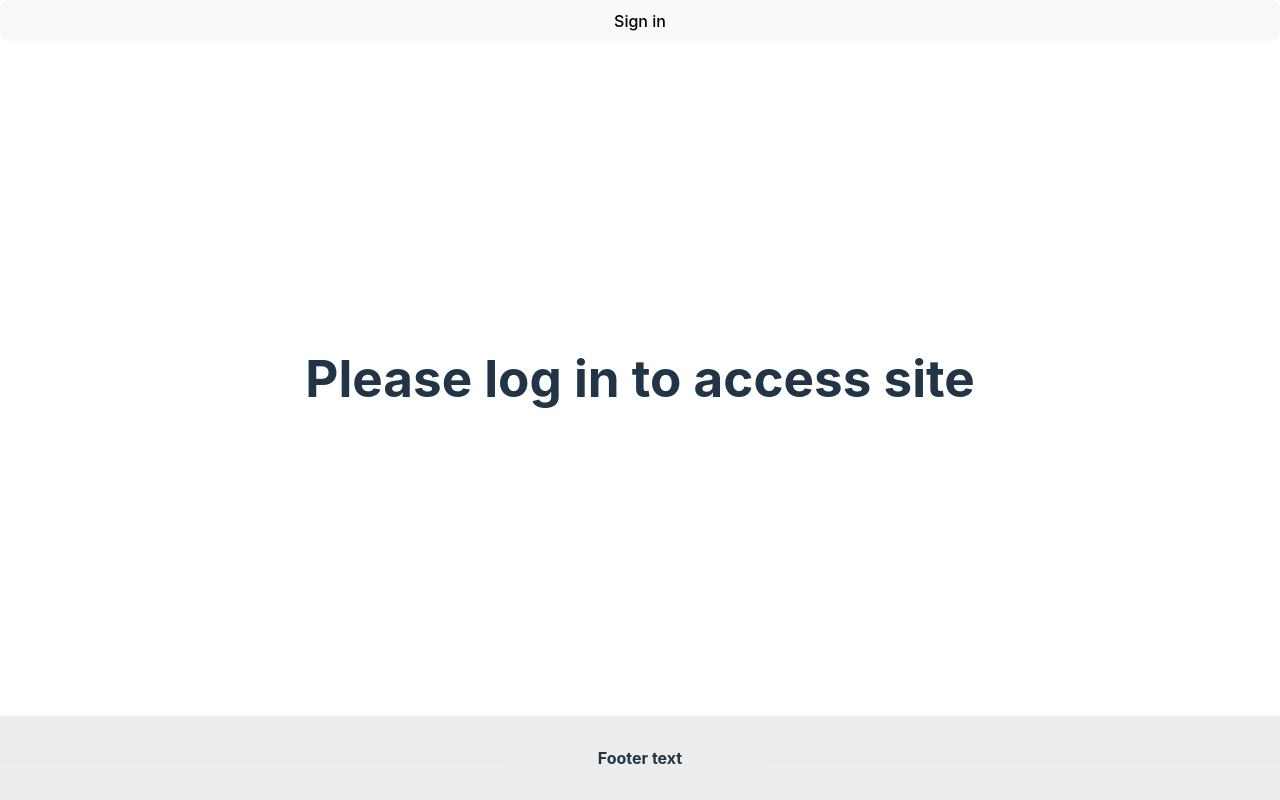
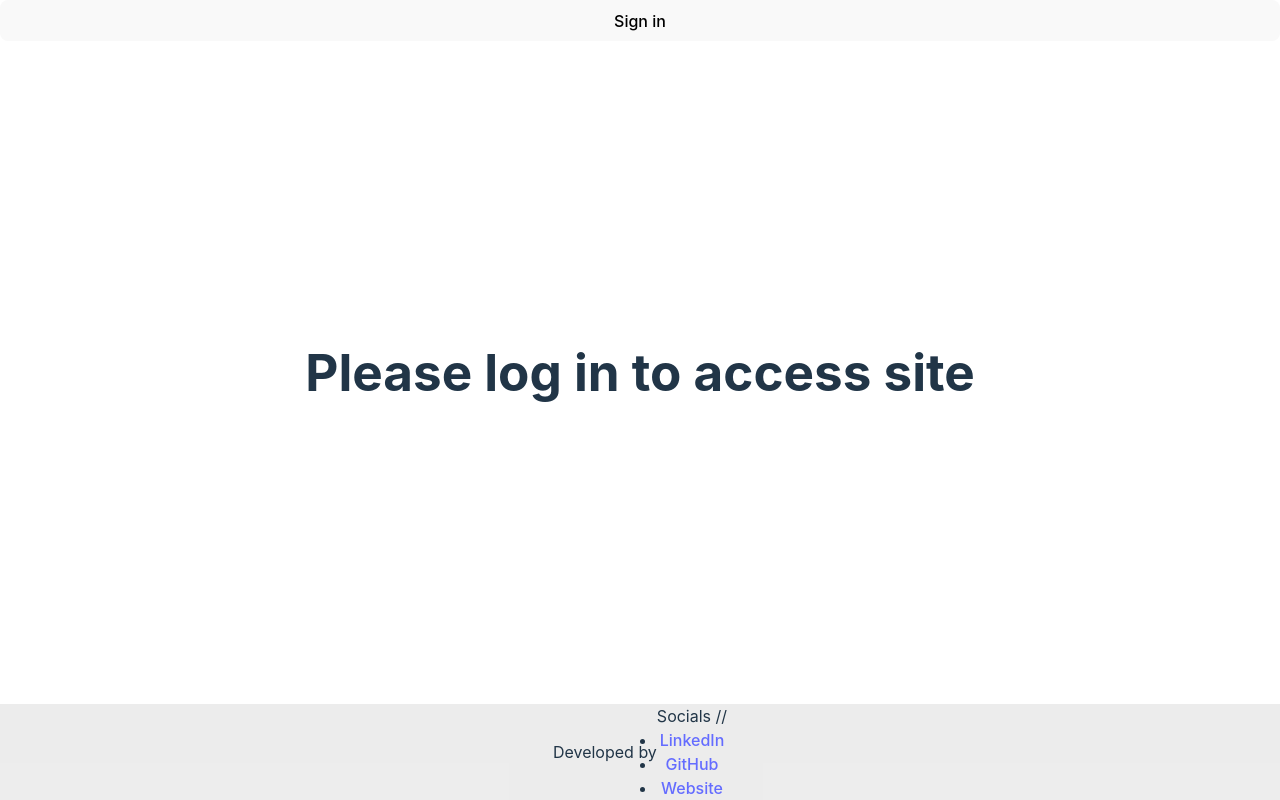
Before and after one commit to ATlexEide/furrventions, a React (Vite) app: page / in a window 1280 px wide. Built offline with nearby package versions, Linux system fonts and the light colour scheme; no server answers.

Commit message:
Update footer content

```diff
--- a/src/Components/Footer.jsx
+++ b/src/Components/Footer.jsx
@@ -3,7 +3,19 @@ import "./Footer.css";
 export default function Footer() {
   return (
     <footer>
-      <h4>Footer text</h4>
+      <p>Developed by {import.meta.env.VITE_DEVHANDLE}</p>
+      <ul id="socials">
+        <p>Socials //</p>
+        <li>
+          <a href="https://www.linkedin.com/in/alexander-eide/">LinkedIn</a>
+        </li>
+        <li>
+          <a href="https://github.com/ATlexEide">GitHub</a>
+        </li>
+        <li>
+          <a href="https://www.alexandereide.com/">Website</a>
+        </li>
+      </ul>
     </footer>
   );
 }
```
